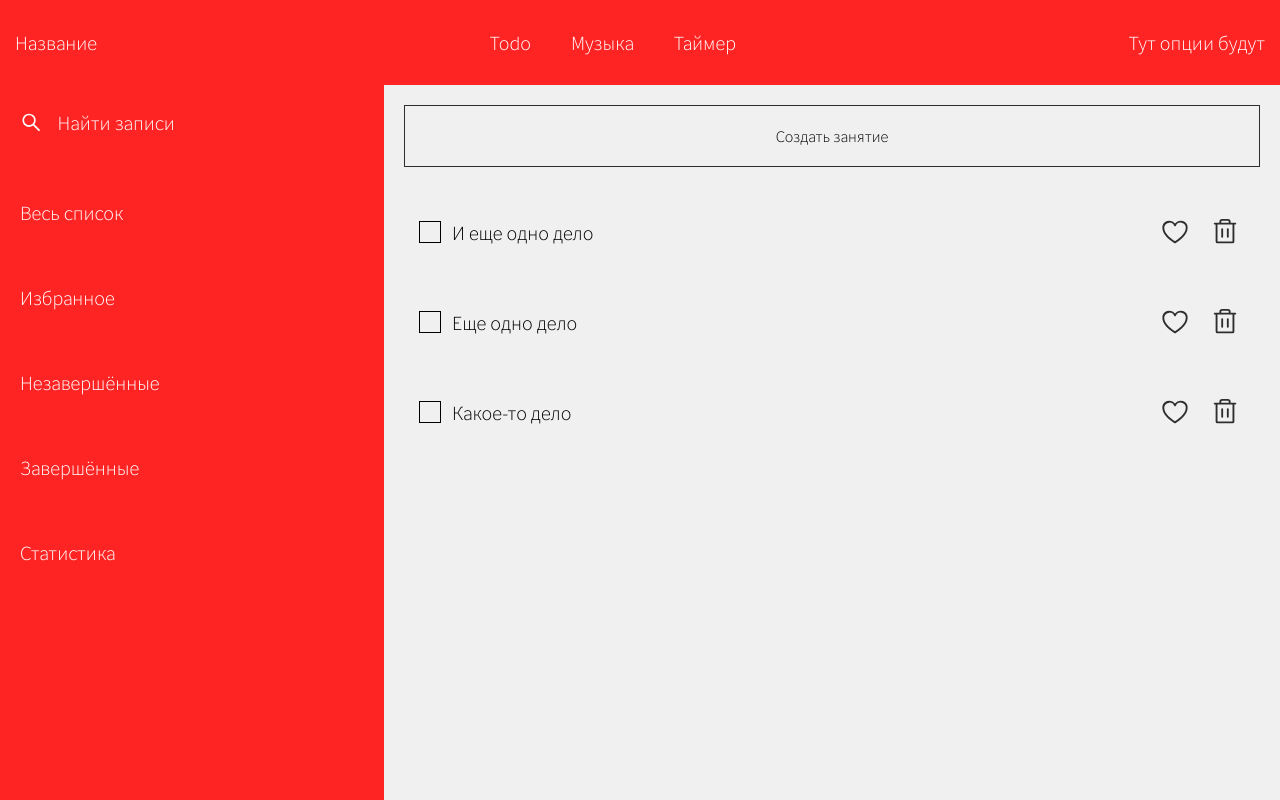
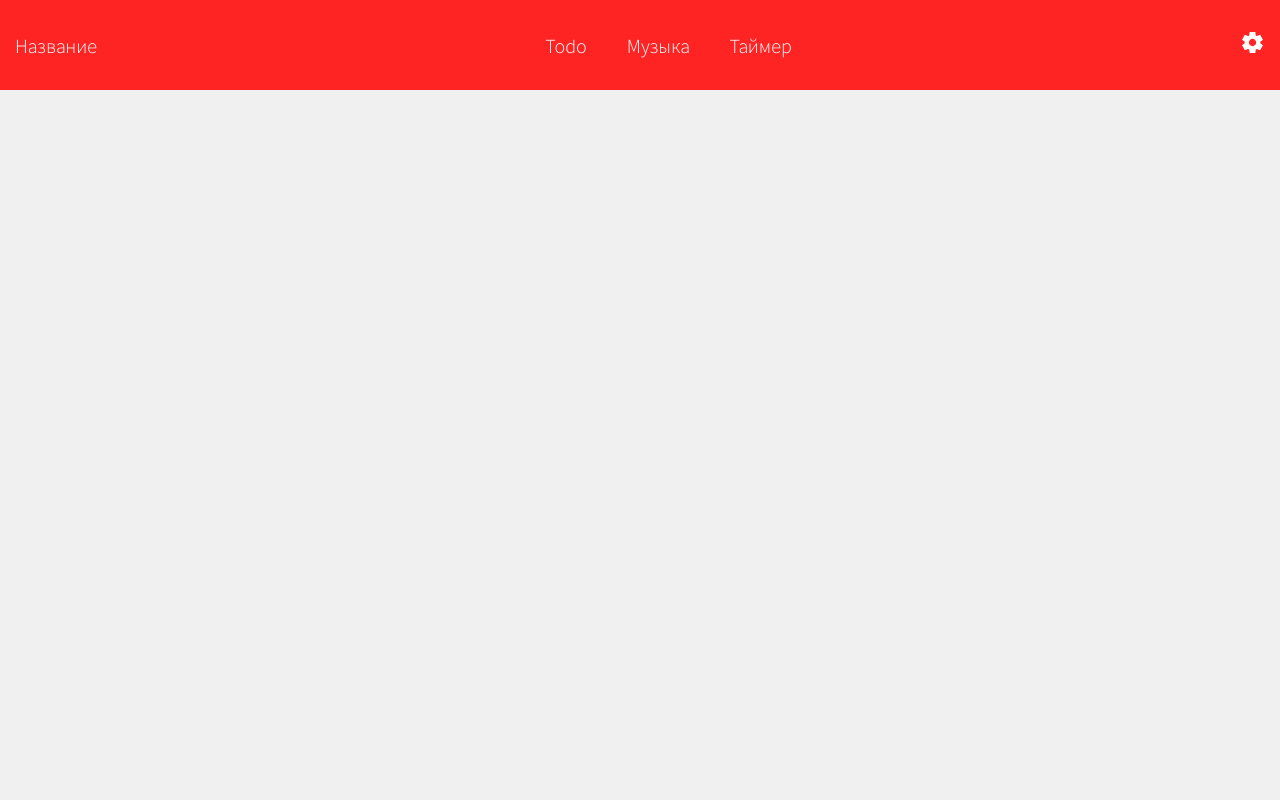
Before and after one commit to MelancholicCode/Stay-Focused, a React (Create React App) app: page /timer in a window 1280 px wide. Built offline with nearby package versions, Linux system fonts and the light colour scheme.

Commit message:
Добавить роутинг

```diff
--- a/src/App.js
+++ b/src/App.js
@@ -1,3 +1,4 @@
+import { BrowserRouter, Route, Routes } from "react-router-dom";
 import Header from "./components/Header/Header";
 import TodoPage from "./pages/TodoPage";
 
@@ -5,8 +6,12 @@ function App() {
 
   return (
     <div className="App">
-      <Header/>
-      <TodoPage/>
+      <BrowserRouter>
+        <Header/>
+        <Routes>
+          <Route path="/todo" element={<TodoPage/>}/>
+        </Routes>
+      </BrowserRouter>
     </div>
   );
 }
--- a/src/components/Header/Header.jsx
+++ b/src/components/Header/Header.jsx
@@ -1,6 +1,14 @@
+import { Link } from "react-router-dom";
 import "./Header.scss";
+import optionsIcon from "../../img/icons/options-icon.svg";
 
 const Header = () => {
+  const linkItems = [
+    {path: '/todo', title: 'Todo'},
+    {path: '/music', title: 'Музыка'},
+    {path: '/timer', title: 'Таймер'},
+  ];
+
   return (
     <div className='header'>
       <div className="header__container">
@@ -10,18 +18,18 @@ const Header = () => {
         </div>
         <nav>
           <ul className="header__link-list">
-            <li className="header__link-item">
-              Todo
-            </li>
-            <li className="header__link-item">
-              Музыка
-            </li>
-            <li className="header__link-item">
-              Таймер
-            </li>
+            {linkItems.map(item => (
+              <li className="header__link-item">
+                <Link to={item.path}>{item.title}</Link>
+              </li>
+            ))}
           </ul>
         </nav>
-        <div className="header__options-btn">Тут опции будут</div>
+        <Link to="/settings">
+          <svg className="header__options-btn" xmlns="http://www.w3.org/2000/svg" preserveAspectRatio="xMidYMid meet" viewBox="0 0 24 24">
+            <path d="m9.25 22l-.4-3.2q-.325-.125-.612-.3q-.288-.175-.563-.375L4.7 19.375l-2.75-4.75l2.575-1.95Q4.5 12.5 4.5 12.337v-.675q0-.162.025-.337L1.95 9.375l2.75-4.75l2.975 1.25q.275-.2.575-.375q.3-.175.6-.3l.4-3.2h5.5l.4 3.2q.325.125.613.3q.287.175.562.375l2.975-1.25l2.75 4.75l-2.575 1.95q.025.175.025.337v.675q0 .163-.05.338l2.575 1.95l-2.75 4.75l-2.95-1.25q-.275.2-.575.375q-.3.175-.6.3l-.4 3.2Zm2.8-6.5q1.45 0 2.475-1.025Q15.55 13.45 15.55 12q0-1.45-1.025-2.475Q13.5 8.5 12.05 8.5q-1.475 0-2.488 1.025Q8.55 10.55 8.55 12q0 1.45 1.012 2.475Q10.575 15.5 12.05 15.5Z"/>
+          </svg>
+        </Link>
       </div>
     </div>
   );
--- a/src/components/Header/Header.scss
+++ b/src/components/Header/Header.scss
@@ -29,6 +29,8 @@
   &__link-item {
   }
   &__options-btn {
-
+    width: 25px;
+    height: 25px;
+    fill: #fff;
   }
 }
--- a/src/pages/TodoPage.jsx
+++ b/src/pages/TodoPage.jsx
@@ -1,5 +1,4 @@
 import TasksContent from '../components/TasksContent/TasksContent';
-import Header from '../components/Header/Header';
 import TodoSidebar from '../components/TodoSidebar/TodoSidebar';
 
 const TodoPage = () => {
--- a/src/scss/pages/Todo/TodoPage.scss
+++ b/src/scss/pages/Todo/TodoPage.scss
@@ -2,7 +2,7 @@
 @import url("./sidebar.scss");
 
 .TodoPage {
-  padding-top: 85px;
+  padding-top: 90px;
   height: 100%;
   &__container {
     height: 100%;
--- a/src/scss/pages/Todo/sidebar.scss
+++ b/src/scss/pages/Todo/sidebar.scss
@@ -45,7 +45,11 @@
     margin-top: 20px;
   }
   &__item {
+    cursor: pointer;
     padding: 20px;
+    &_active {
+      color: var(--accent-color);
+    }
     &:hover {
       outline: 3px solid var(--light-blue);
     }
```
Also changed, not shown: src/img/icons/options-icon.svg (added).
